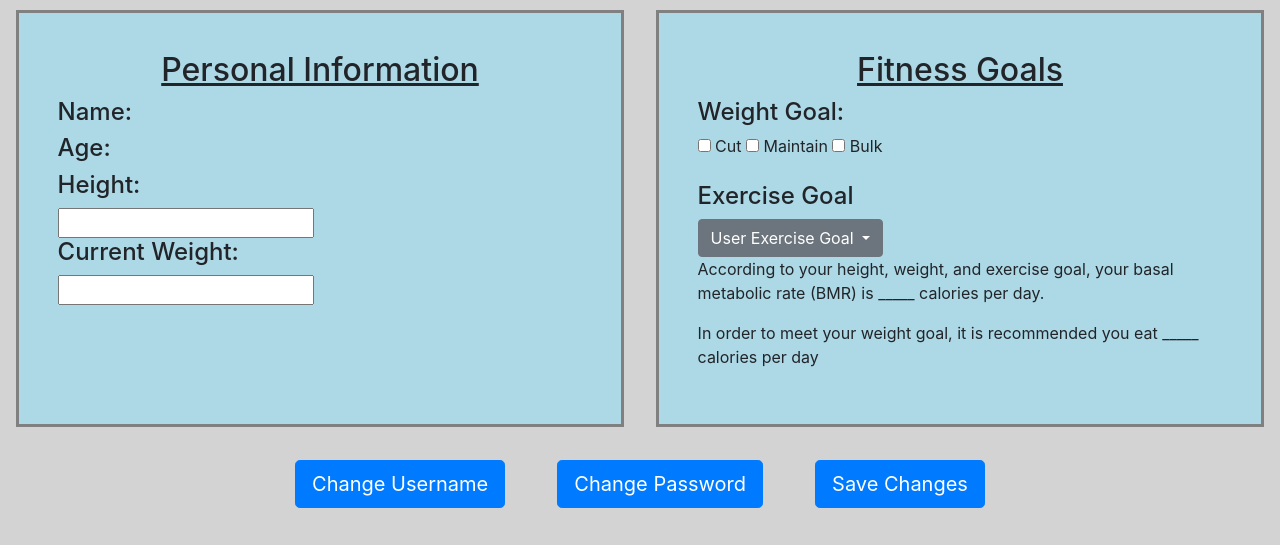
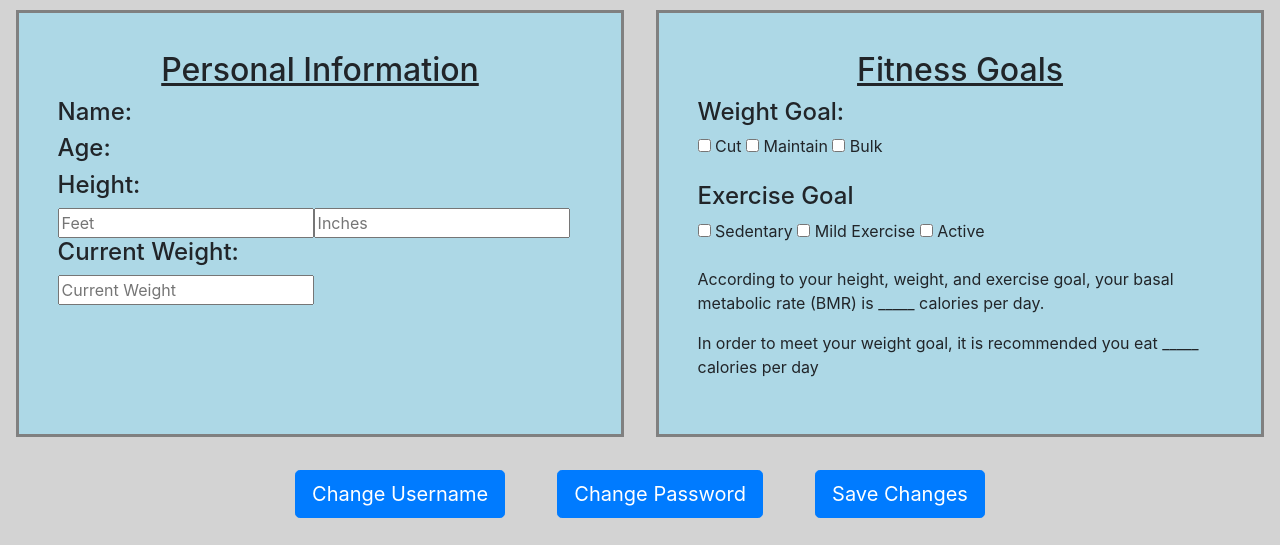
Before and after one commit to HarrySchreiber/FeedFeed, a Flask app: page /mygoals/ in a window 1280 px wide. Shown: the part 56-601 px from the top of the page. Run offline with Flask 2, Linux system fonts and the light colour scheme; some libraries are stand-ins or nearby versions.

Commit message:
Changed dropdown menu to checkboxes in user goals page

```diff
--- a/FeedFeed/static/styles/goals_style.css
+++ b/FeedFeed/static/styles/goals_style.css
@@ -22,3 +22,8 @@ h2 {
 #buttons button {
     margin: 2%;
 }
+
+.height-input {
+    display: flex;
+    flex-direction: row;
+}
--- a/FeedFeed/templates/user_goals.html
+++ b/FeedFeed/templates/user_goals.html
@@ -15,30 +15,33 @@
         <h4> Name: </h4>
         <h4> Age: </h4>
         <h4> Height: </h4>
-        <input type="text" id="height" name="height">
+        <div class="height-input">
+            <input type="text" id="height-feet" name="height-feet" placeholder="Feet">
+            <input type="text" id="height-inches" name="height-inches" placeholder="Inches">
+        </div>
         <h4> Current Weight: </h4>
-        <input type="text" id="weight" name="weight">
+        <input type="text" id="weight" name="weight" placeholder="Current Weight">
       </div>
       <div class="col-lg">
         <h2> Fitness Goals </h2>
         <h4> Weight Goal: </h4>
         <div class="form-group">
             <input type="checkbox" name="cut" id="f-cut" />
-            <label for="f-owner-read">Cut</label>
+            <label for="f-cut">Cut</label>
             <input type="checkbox" name="maintain" id="f-maintain" />
-            <label for="f-owner-write">Maintain</label>
+            <label for="f-maintain">Maintain</label>
             <input type="checkbox" name="bulk" id="f-bulk"/>
-            <label for="f-owner-execute">Bulk</label>
+            <label for="f-bulk">Bulk</label>
         </div>
         <h4> Exercise Goal </h4>
-        <div class="dropdown">
-            <button class="btn btn-secondary dropdown-toggle" type="button" id="dropdownMenuButton" data-toggle="dropdown" aria-haspopup="true" aria-expanded="false">
-                User Exercise Goal
-            </button>
-            <div class="dropdown-menu" aria-labelledby="dropdownMenuButton">
-                <a class="dropdown-item" href="#">Sedentary</a>
-                <a class="dropdown-item" href="#">Mild Exercise</a>
-                <a class="dropdown-item" href="#">Athlete</a>
+        <div class="form-group">
+            <div class="form-group">
+                <input type="checkbox" name="cut" id="f-sedentary" />
+                <label for="f-sedentary">Sedentary</label>
+                <input type="checkbox" name="mild" id="f-mild" />
+                <label for="f-mild">Mild Exercise</label>
+                <input type="checkbox" name="bulk" id="f-active"/>
+                <label for="f-active">Active</label>
             </div>
         </div>
         <p> According to your height, weight, and exercise goal, your basal metabolic rate (BMR) is _____ calories per day. </p>
```
